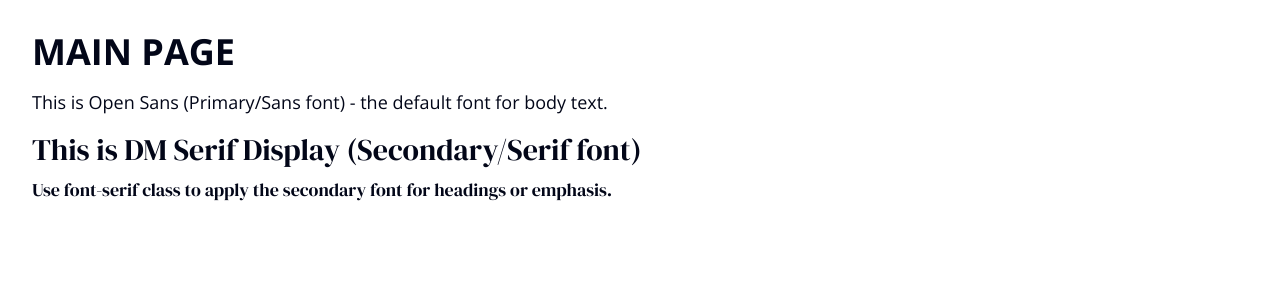
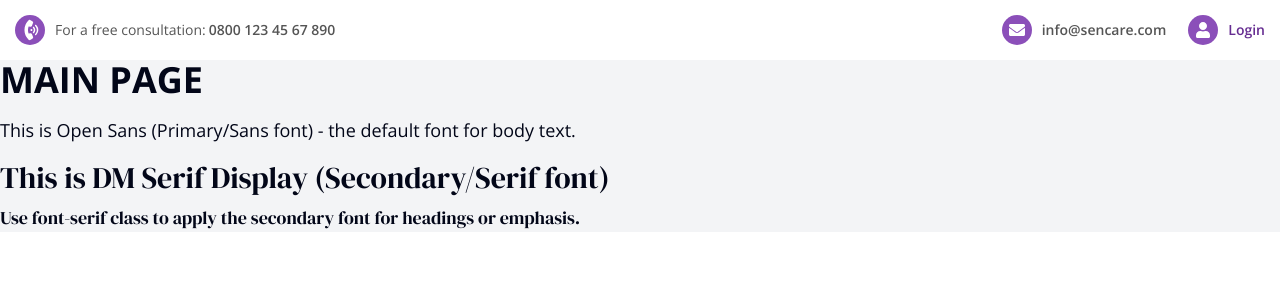
Before and after one commit to sinissto/semi-care-app-v3, a Next.js app: page / in a window 1280 px wide. Shown: the top 300 px of the page. Built offline with nearby package versions, Linux system fonts and the light colour scheme.

Commit message:
Chyron section implemented, layout, widths, sizes, font, icons, mobile responsive

```diff
--- a/app/globals.css
+++ b/app/globals.css
@@ -1,5 +1,4 @@
 @import "tailwindcss";
-@import "tw-animate-css";
 @import "shadcn/tailwind.css";
 
 @custom-variant dark (&:is(.dark *));
@@ -9,10 +8,15 @@
   --font-secondary: var(--font-dm-serif), serif, Georgia;
 
   --color-primary: #8bc53e;
-  --color-secondary: #662c91;
+  --color-secondary: #8b4fb9;
+  --color-secondary-dark: #662d91;
+
+  --color-gray-primary: #555;
 
   --background: #ffffff;
   --foreground: #171717;
+
+  --shadow-chyron: 0px 6px 38px 0 #e7e7e7;
 }
 
 @theme inline {
@@ -40,9 +44,9 @@
   --color-muted-foreground: var(--muted-foreground);
   --color-muted: var(--muted);
   --color-secondary-foreground: var(--secondary-foreground);
-  --color-secondary: var(--secondary);
+  /*--color-secondary: var(--secondary);*/
   --color-primary-foreground: var(--primary-foreground);
-  --color-primary: var(--primary);
+  /*--color-primary: var(--primary);*/
   --color-popover-foreground: var(--popover-foreground);
   --color-popover: var(--popover);
   --color-card-foreground: var(--card-foreground);
--- a/app/layout.tsx
+++ b/app/layout.tsx
@@ -2,6 +2,8 @@
 import { Open_Sans, DM_Serif_Display } from "next/font/google";
 import "./globals.css";
 import React from "react";
+import Chyron from "@/components/Chyron";
+import Section from "@/components/Section";
 
 const openSans = Open_Sans({
   subsets: ["latin"],
@@ -37,6 +39,9 @@
       {/* todo: remove "cz-shortcut-listen="false"" when the hydration issue is resolved. This is a temporary workaround to prevent hydration mismatch warnings in development mode.*/}
 
       <body className={`antialiased`} cz-shortcut-listen="false">
+        <Section>
+          <Chyron />
+        </Section>
         {children}
       </body>
     </html>
--- a/app/page.tsx
+++ b/app/page.tsx
@@ -1,6 +1,9 @@
+import Section from "@/components/Section";
+
 export default function Home() {
   return (
-    <div className="p-8">
+    <>
+      <Section childClassName="bg-gray-100">
         <main>
           <h1 className="text-4xl font-bold mb-4">MAIN PAGE</h1>
           <p className="text-lg mb-4">
@@ -15,6 +18,7 @@
             emphasis.
           </p>
         </main>
-    </div>
+      </Section>
+    </>
   );
 }
--- /dev/null
+++ b/components/Chyron.tsx
@@ -0,0 +1,77 @@
+import { FaPhoneVolume } from "react-icons/fa6";
+import { ReactNode } from "react";
+import { FaEnvelope, FaUser } from "react-icons/fa";
+import Link from "next/link";
+
+const Chyron = () => {
+  return (
+    <div className={"flex items-center justify-between p-3.75 shadow-chyron"}>
+      {/* Tel */}
+      <div className={"hidden md:flex items-center gap-2.5"}>
+        {/* Icon Phone */}
+        <ChyronIcon>
+          <FaPhoneVolume className={"rotate-45 text-white"} />
+        </ChyronIcon>
+        {/* Text and phone */}
+        <p className={"text-gray-primary text-[14px]/[24px] "}>
+          <span>For a free consultation:</span>
+          <a href={"tel:+123456789"} className={"ml-0.75 font-semibold"}>
+            0800 123 45 67 890
+          </a>
+        </p>
+      </div>
+
+      {/* Email and Login */}
+      <div
+        className={
+          "flex-1 flex items-center justify-between md:flex-0 md:justify-normal  gap-5.5"
+        }
+      >
+        <div className={"flex items-center gap-2.5"}>
+          {/* Icon Phone */}
+          <ChyronIcon>
+            <FaEnvelope className={"text-white"} />
+          </ChyronIcon>
+          {/* Text and phone */}
+          <p className={"text-gray-primary text-[14px]/[24px]"}>
+            <a
+              href={"mailto:info@sencare.com"}
+              className={"text-[14px]/[18px] font-semibold hover:text-primary"}
+            >
+              info@sencare.com
+            </a>
+          </p>
+        </div>
+
+        <div className={"flex items-center gap-2.5"}>
+          {/* Icon Phone */}
+          <ChyronIcon>
+            <FaUser className={"text-white"} />
+          </ChyronIcon>
+          {/* Text and phone */}
+          <p
+            className={
+              "text-[14px]/[18px] text-secondary-dark font-semibold hover:text-primary"
+            }
+          >
+            <Link href={"/login"}>Login</Link>
+          </p>
+        </div>
+      </div>
+    </div>
+  );
+};
+
+export default Chyron;
+
+const ChyronIcon = ({ children }: { children: ReactNode }) => {
+  return (
+    <div
+      className={
+        "bg-secondary w-7.5 h-7.5 flex items-center justify-center rounded-full"
+      }
+    >
+      {children}
+    </div>
+  );
+};
--- /dev/null
+++ b/components/Section.tsx
@@ -0,0 +1,27 @@
+import React from "react";
+import { cn } from "@/lib/utils";
+
+interface SectionProps {
+  children: React.ReactNode;
+  sectionClassName: string;
+  childClassName?: string;
+}
+
+const Section = ({
+  children,
+  sectionClassName,
+  childClassName,
+}: SectionProps) => {
+  return (
+    <section className={cn("bg-transparent", sectionClassName)}>
+      <div className={cn(`container mx-auto`, childClassName)}>{children}</div>
+    </section>
+  );
+};
+
+Section.defaultProps = {
+  sectionClassName: "",
+  childClassName: "",
+};
+
+export default Section;
--- a/package.json
+++ b/package.json
@@ -28,7 +28,6 @@
     "eslint-config-next": "16.1.6",
     "shadcn": "^3.8.4",
     "tailwindcss": "^4",
-    "tw-animate-css": "^1.4.0",
     "typescript": "^5"
   }
 }
```
Also changed, not shown: 1 other file (tests, documents, lock files or other folders). Lines whose indentation alone changed are shown as unchanged.
